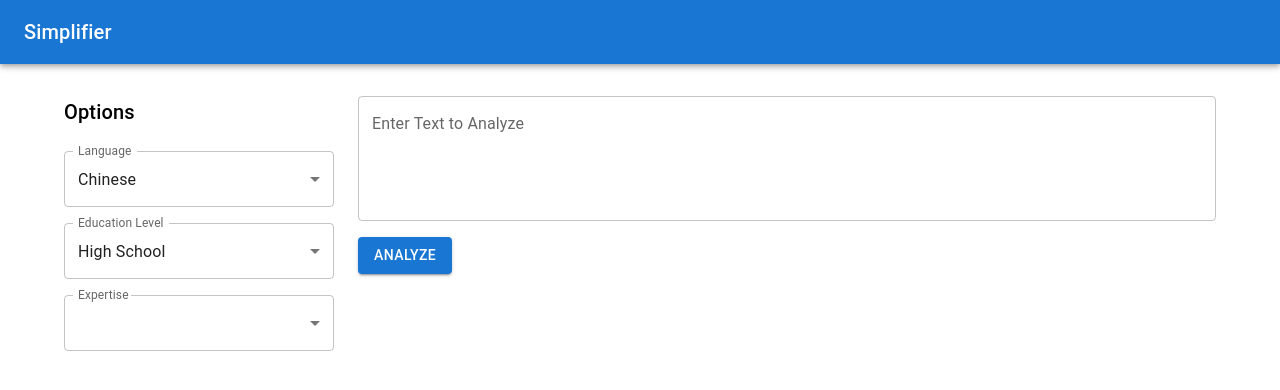
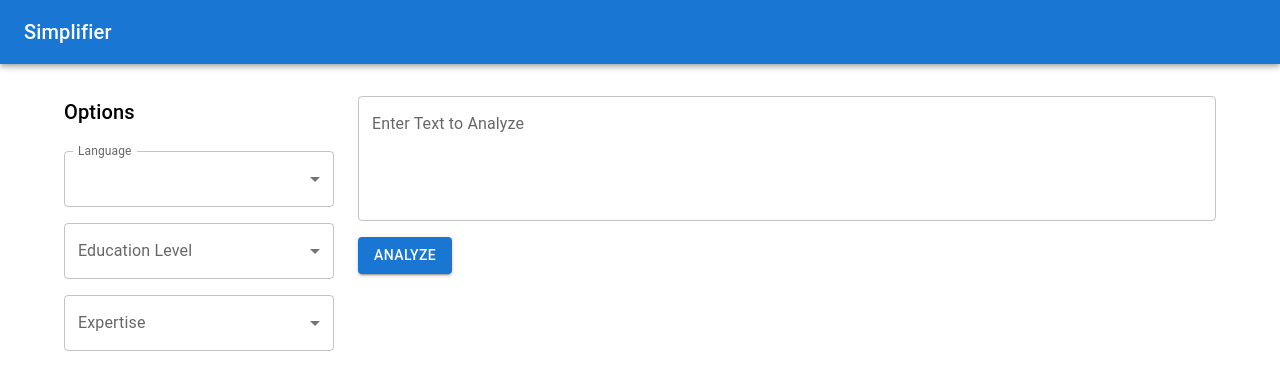
Before and after one commit to maxcli/simplifier, a React (Create React App) app in the folder frontend/: page / in a window 1280 px wide. Shown: the top 390 px of the page. Built offline with nearby package versions, Linux system fonts and the light colour scheme.

Commit message:
Fix inconsistencies

```diff
--- a/frontend/src/App.js
+++ b/frontend/src/App.js
@@ -9,9 +9,9 @@ import TextViewer from "./components/TextViewer";
 const theme = createTheme();
 
 function App() {
-  const [tone, setTone] = useState("neutral");
-  const [educationLevel, setEducationLevel] = useState("high_school");
-  const [expertise, setExpertise] = useState("intermediate");
+  const [language, setLanguage] = useState("english");
+  const [educationLevel, setEducationLevel] = useState("");
+  const [expertise, setExpertise] = useState("");
 
   return (
     <ThemeProvider theme={theme}>
@@ -21,8 +21,8 @@ function App() {
           <Grid container spacing={3}>
             <Grid item xs={12} md={3}>
               <Sidebar
-                tone={tone}
-                setTone={setTone}
+                language={language}
+                setLanguage={setLanguage}
                 educationLevel={educationLevel}
                 setEducationLevel={setEducationLevel}
                 expertise={expertise}
@@ -31,7 +31,7 @@ function App() {
             </Grid>
             <Grid item xs={12} md={9}>
               <TextViewer
-                tone={tone}
+                language={language}
                 educationLevel={educationLevel}
                 expertise={expertise}
               />
--- a/frontend/src/components/Sidebar.js
+++ b/frontend/src/components/Sidebar.js
@@ -9,15 +9,15 @@ import {
 } from "@mui/material";
 
 function Sidebar({
-  tone,
-  setTone,
+  language,
+  setLanguage,
   educationLevel,
   setEducationLevel,
   expertise,
   setExpertise,
 }) {
   const handleLanguageChange = (event) => {
-    setTone(event.target.value);
+    setLanguage(event.target.value);
   };
 
   const handleEducationLevelChange = (event) => {
@@ -35,11 +35,11 @@ function Sidebar({
       </Typography>
 
       <FormControl fullWidth sx={{mt: 2}}>
-        <InputLabel id="tone-select-label">Language</InputLabel>
+        <InputLabel id="language-select-label">Language</InputLabel>
         <Select
           labelId="language-select-label"
           id="language"
-          value={tone}
+          value={language}
           label="Language"
           onChange={handleLanguageChange}
         >
@@ -68,7 +68,6 @@ function Sidebar({
           <MenuItem value="high_school">High School</MenuItem>
           <MenuItem value="undergraduate">Undergraduate</MenuItem>
           <MenuItem value="graduate">Graduate</MenuItem>
-          <MenuItem value="phd">PhD</MenuItem>
         </Select>
       </FormControl>
 
--- a/frontend/src/components/TextViewer.js
+++ b/frontend/src/components/TextViewer.js
@@ -11,7 +11,7 @@ import {
 } from "@mui/material";
 import axios from "axios";
 
-function TextViewer({tone, educationLevel, expertise}) {
+function TextViewer({language, educationLevel, expertise}) {
   const [inputText, setInputText] = useState("");
   const [simplifiedText, setSimplifiedText] = useState("");
   const [summaryText, setSummaryText] = useState("");
@@ -24,7 +24,7 @@ function TextViewer({tone, educationLevel, expertise}) {
       const response = await axios.post(`http://127.0.0.1:5000/analyze_text`, {
         sample_text: inputText,
         education_level: educationLevel,
-        expertise,
+        expertise: expertise,
       });
       console.log({response});
       setSimplifiedText(response.data.text);
@@ -55,26 +55,41 @@ function TextViewer({tone, educationLevel, expertise}) {
         color="primary"
         onClick={handleAnalyze}
         disabled={loading}
+        sx={{marginBottom: 4}}
       >
         {loading ? <CircularProgress size={24} /> : "Analyze"}
       </Button>
+
+      {/* Results Section */}
+      {(summaryText || simplifiedText) && (
+        <Box sx={{display: 'flex', flexDirection: 'column', gap: 4}}>
           {/* Summary Section */}
           {summaryText && (
-        <Card sx={{marginBottom: 4, padding: 2, backgroundColor: "#f3f4f6"}}>
+            <Card sx={{backgroundColor: "#f3f4f6"}}>
               <CardContent>
                 <Typography variant="h5" color="primary" gutterBottom>
                   Summary
                 </Typography>
-            <Typography variant="body1">{summaryText}</Typography>
+                {summaryText.split('\n').filter(point => point.trim() !== '' && point.trim() !== '-').map((point, index) => (
+                  <Typography key={index} variant="body1" paragraph sx={{marginBottom: 1}}>
+                    {point.trim().startsWith('-') ? point.trim() : `- ${point.trim()}`}
+                  </Typography>
+                ))}
               </CardContent>
             </Card>
           )}
 
           {/* Simplified Text Section */}
           {simplifiedText && (
-        <Box mt={4}>
-          <Typography variant="h6">Simplified Text:</Typography>
+            <Card sx={{backgroundColor: "#f3f4f6"}}>
+              <CardContent>
+                <Typography variant="h5" color="primary" gutterBottom>
+                  Simplified Text
+                </Typography>
                 <Typography variant="body1">{simplifiedText}</Typography>
+              </CardContent>
+            </Card>
+          )}
         </Box>
       )}
     </Box>
```
Lines whose indentation alone changed are shown as unchanged.
